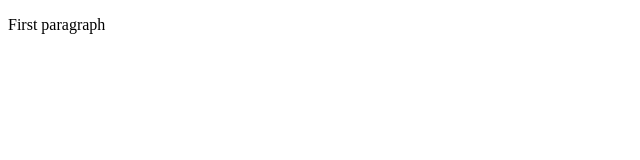
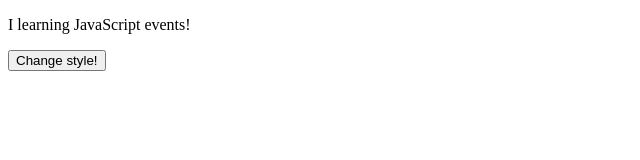
Before and after one commit to Mykytenkovladislav/BasicJS, a plain HTML site: page index.html in a window 1280 px wide. Shown: the whole page, without its empty margins (0-640 px from the left). Drawn offline with Linux system fonts and the light colour scheme.

Commit message:
Task 7.1 - 7.2 done

```diff
--- a/exercise1.js
+++ b/exercise1.js
@@ -1,61 +1,20 @@
 // Task 1
-// Variant 1
-// document.getElementById('test').innerHTML = 'Last'
-// document.body.children[1].innerText = 'Last'
+// let newWin = window.open("about:blank", "hello", "width=300,height=300");
+//
+// setTimeout(() => {
+//     newWin.resizeBy(500, 500)
+// }, 2000)
+// setTimeout(() => {
+//     newWin.moveTo(200, 200)
+// }, 2000)
+// setTimeout(() => {
+//     newWin.close()
+// }, 5000)
 
 // Task 2
-// document.querySelector(".image").src ="cat.jpg";
-// alert(document.querySelector(".image").outerHTML)
-
-// Task 3
-// let divContain = document.querySelectorAll('#text p')
-// for (let i =0; i < divContain.length; i++) {
-//     console.log(`Selector text ${i}: ` + divContain[i].textContent)
+// function changeCSS(){
+//     let paragraph = document.body.querySelector('#text')
+//     paragraph.style.color = '#e57e10'
+//     paragraph.style.fontSize = '20px'
+//     paragraph.style.fontFamily = 'Comic Sans MS'
 // }
-
-// Task 4
-// Variant 1
-// let list = document.getElementById('list').children
-// let text = `${list[0].innerHTML}, ${list[4].innerText}, ${list[1].innerText}, ${list[3].innerText}, ${list[2].innerText}`
-// console.log(text)
-// Variant 2
-// let list = document.querySelectorAll('li');
-// let text = `${list[0].innerHTML}, ${list[4].innerText}, ${list[1].innerText}, ${list[3].innerText}, ${list[2].innerText}`
-// console.log(text)
-
-// Task 5
-// document.querySelector('h1').style.backgroundColor= '#00FF00'
-// let paragraphs = document.getElementById('myDiv').children
-// paragraphs[0].style.fontWeight ='900'
-// paragraphs[1].style.color = '#FF0000'
-// paragraphs[2].style.textDecoration = 'underline'
-// paragraphs[3].style.fontStyle = 'italic'
-// list = document.querySelector('#myList').children
-// document.querySelector("ul").style.display = "flex";
-// document.querySelectorAll('li')[2].innerHTML = "vertical!";
-// document.querySelector("ul").style.listStyleType = "none";
-// document.querySelector("span").style.visibility = "hidden";
-
-// Task 6
-// let text1 = prompt('Text 1:')
-// let text2 = prompt('Text 2:')
-//
-// let inputs = document.querySelectorAll('input')
-// inputs[0].setAttribute('value', text1)
-// inputs[1].setAttribute('value', text2)
-// console.log(inputs[1].outerHTML)
-// let inputValue1 = document.getElementById('input1').value
-// let inputValue2 = document.getElementById('input2').value
-// inputs[0].setAttribute('value', inputValue2)
-// inputs[1].setAttribute('value', inputValue1)
-
-// Task 7
-document.body = document.createElement("body");
-let htmlPage = `
-<main class="mainClass check item">
-    <div id="myDiv">
-        <p>First paragraph</p>
-    </div>
-</main>
-`
-document.body.innerHTML = htmlPage
--- a/index.html
+++ b/index.html
@@ -5,67 +5,10 @@
     <meta name="viewport" content="width=device-width, initial-scale=1.0">
     <title>Document</title>
 </head>
-<!--Task 1-->
-<!--<body>-->
-<!--<div id="test">First</div>-->
-<!--</body>-->
-
-<!--Task 2-->
-<!--<body>-->
-<!--<img class='image' src="dog.jpg" alt="text">-->
-<!--<script src="exercise1.js"></script>-->
-<!--</body>-->
-
-<!--Task 3-->
-<!--<body>-->
-<!--<h2>Article header</h2>-->
-<!--<div id="text">-->
-<!--    <p>First paragraph</p>-->
-<!--    <p>Second paragraph</p>-->
-<!--    <p>Third paragraph</p>-->
-<!--</div>-->
-<!--<p>Another text</p>-->
-<!--<script src="exercise1.js"></script>-->
-<!--</body>-->
-
-
-<!-- Task 4 -->
-<!--<body>-->
-<!--<ul id="list">-->
-<!--    <li>1</li>-->
-<!--    <li>2</li>-->
-<!--    <li>3</li>-->
-<!--    <li>4</li>-->
-<!--    <li>5</li>-->
-<!--</ul>-->
-<!--<p id="demo"></p>-->
-<!--<script src="exercise1.js"></script>-->
-<!--</body>-->
-
-<!--Task5-->
-<!--<body>-->
-<!--<h1>I'am a big header!!!</h1>-->
-<!--<div id="myDiv">-->
-<!--    <p>First paragraph</p>-->
-<!--    <p>Second paragraph</p>-->
-<!--    <p>Third paragraph</p>-->
-<!--    <p>Fourth paragraph</p>-->
-<!--</div>-->
-<!--<ul id="myList">-->
-<!--    <li>Make</li>-->
-<!--    <li>me</li>-->
-<!--    <li>horizontal!</li>-->
-<!--</ul>-->
-<!--<span>Make me invisible, please!</span>-->
-<!--<script src="exercise1.js"></script>-->
-<!--</body>-->
-
-<!--Task 6-->
-<!--<body>-->
-<!--<input type="text" id="input1" value="Text1">-->
-<!--<input type="text" id="input2" value="Text2">-->
-<!--<script src="exercise1.js"></script>-->
-<!--</body>-->
-
-<!--Task 7-->
+<body>
+<p id='text' >I learning JavaScript events!</p>
+<div>
+    <button onclick="changeCSS()">Change style!</button>
+</div>
 <script src="exercise1.js"></script>
+</body>
```
